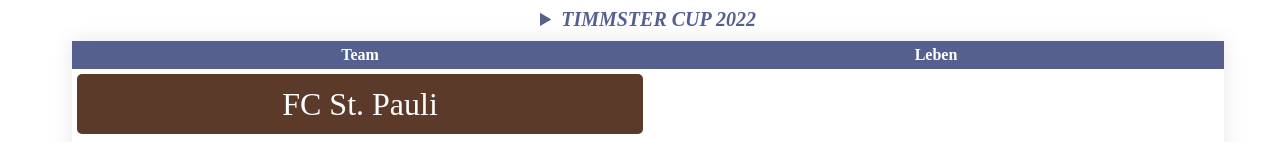
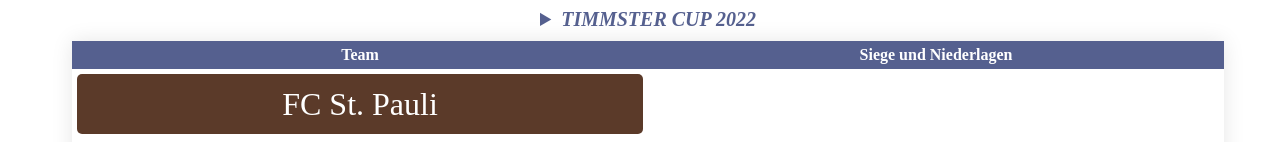
Before and after one commit to Timmster/timmster-cup, an Angular app: page /score in a window 1280 px wide. Shown: the top 142 px of the page. Built offline with nearby package versions, Linux system fonts and the light colour scheme.

Commit message:
1 file modified

```diff
--- a/src/app/views/score/score.component.html
+++ b/src/app/views/score/score.component.html
@@ -1,7 +1,7 @@
 <table>
   <tr>
     <th>Team</th>
-    <th width="50%">Leben</th>
+    <th width="50%">Siege und Niederlagen</th>
   </tr>
   <tr *ngFor="let team of getTeams()">
     <td><app-badge [team]="team"></app-badge></td>
```
